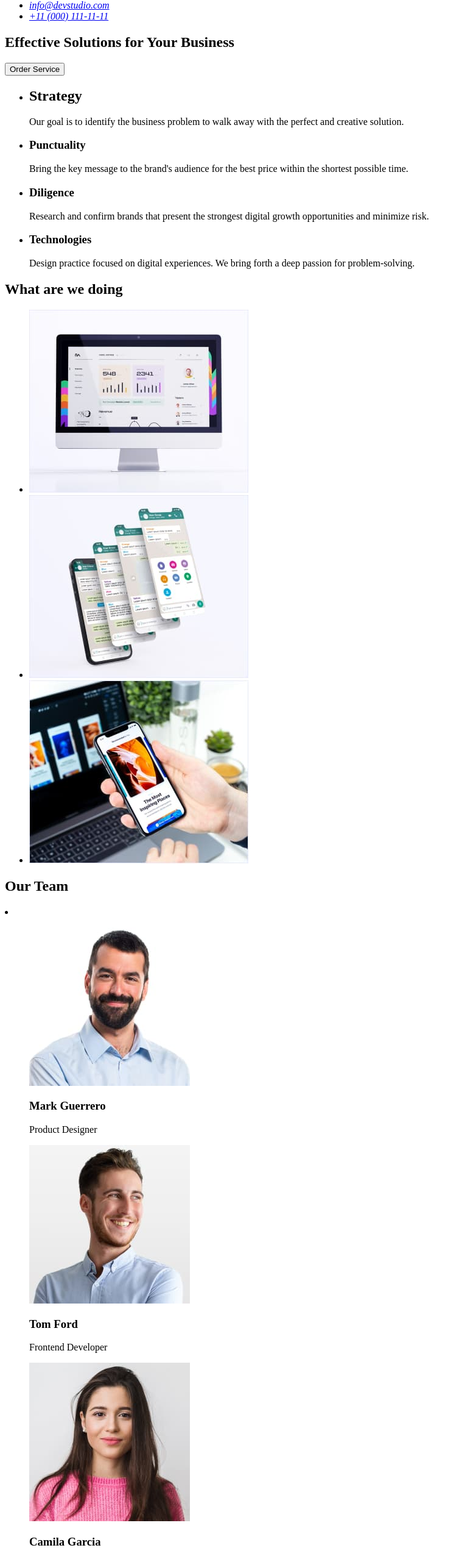
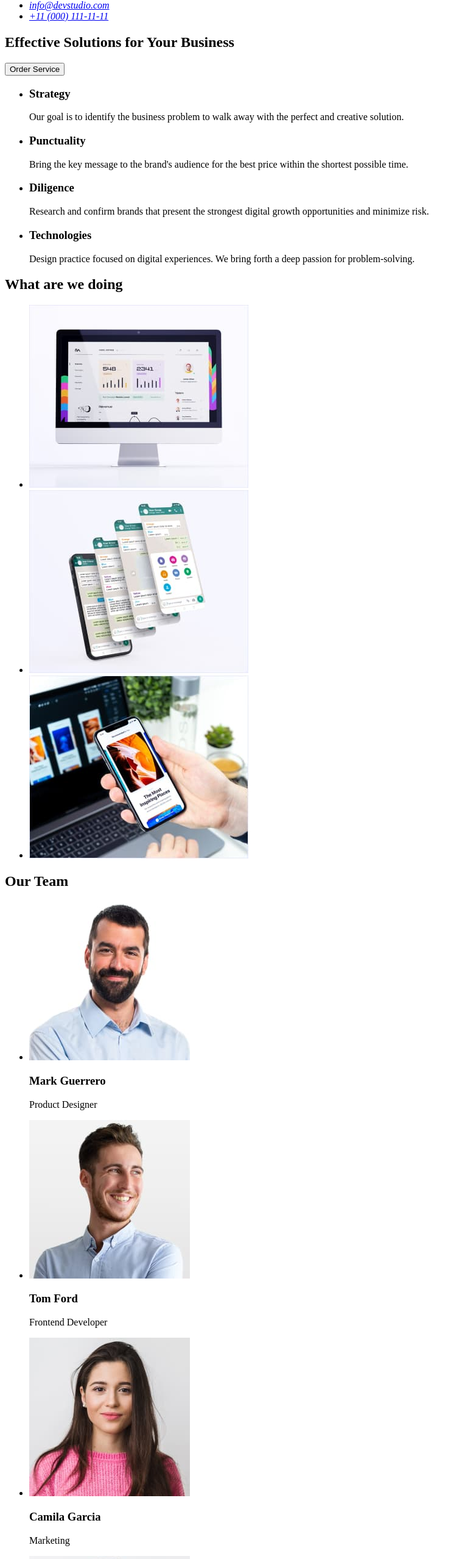
Before and after one commit to GurKote/goit-markup-hw-01, a plain HTML site: page index.html in a window 1280 px wide. Shown: the part 112-2669 px from the top of the page at 61% size, without its empty margins (0-759 px from the left). Drawn offline with Linux system fonts and the light colour scheme.

Commit message:
correction 2

```diff
--- a/index.html
+++ b/index.html
@@ -38,7 +38,7 @@
       <section>
         <ul>
           <li>
-            <h2>Strategy</h2>
+            <h3>Strategy</h3>
             <p>
               Our goal is to identify the business problem to walk away with the
               perfect and creative solution.
@@ -102,8 +102,8 @@
       <!-- section 4 - team -->
       <section>
         <h2>Our Team</h2>
-        <li>
-          <ul>
+        <ul>
+          <li>
             <img
               src="./images/Mark_Guerrero.jpg"
               alt="Mark Guerrero Product Designer"
@@ -112,8 +112,8 @@
             />
             <h3>Mark Guerrero</h3>
             <p>Product Designer</p>
-          </ul>
-          <ul>
+          </li>
+          <li>
             <img
               src="./images/Tom_Ford.jpg"
               alt="Tom Ford Frontend Developer"
@@ -122,8 +122,8 @@
             />
             <h3>Tom Ford</h3>
             <p>Frontend Developer</p>
-          </ul>
-          <ul>
+          </li>
+          <li>
             <img
               src="./images/Camila_Garcia.jpg"
               alt="Camila Garcia Marketing"
@@ -132,8 +132,8 @@
             />
             <h3>Camila Garcia</h3>
             <p>Marketing</p>
-          </ul>
-          <ul>
+          </li>
+          <li>
             <img
               src="./images/Daniel_Wilson.jpg"
               alt="Daniel Wilson UI Designer"
@@ -142,8 +142,8 @@
             />
             <h3>Daniel Wilson</h3>
             <p>UI Designer</p>
-          </ul>
-        </li>
+          </li>
+        </ul>
       </section>
     </main>
 
```
